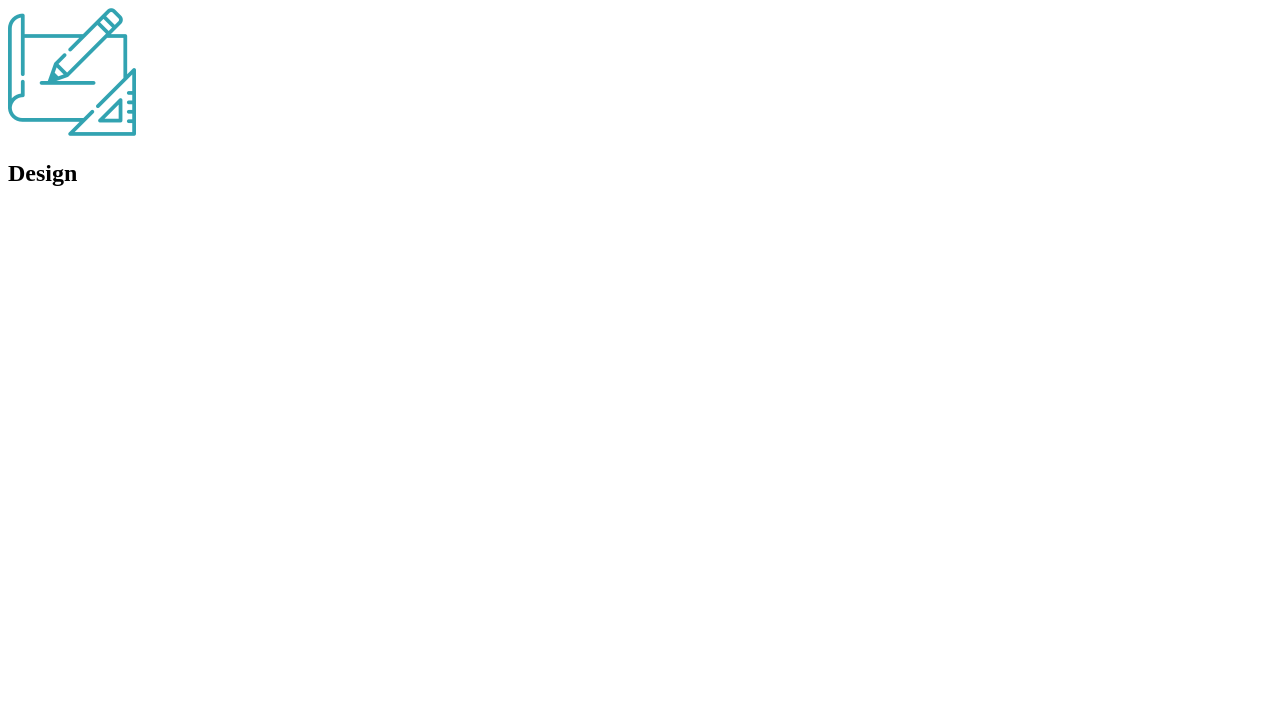
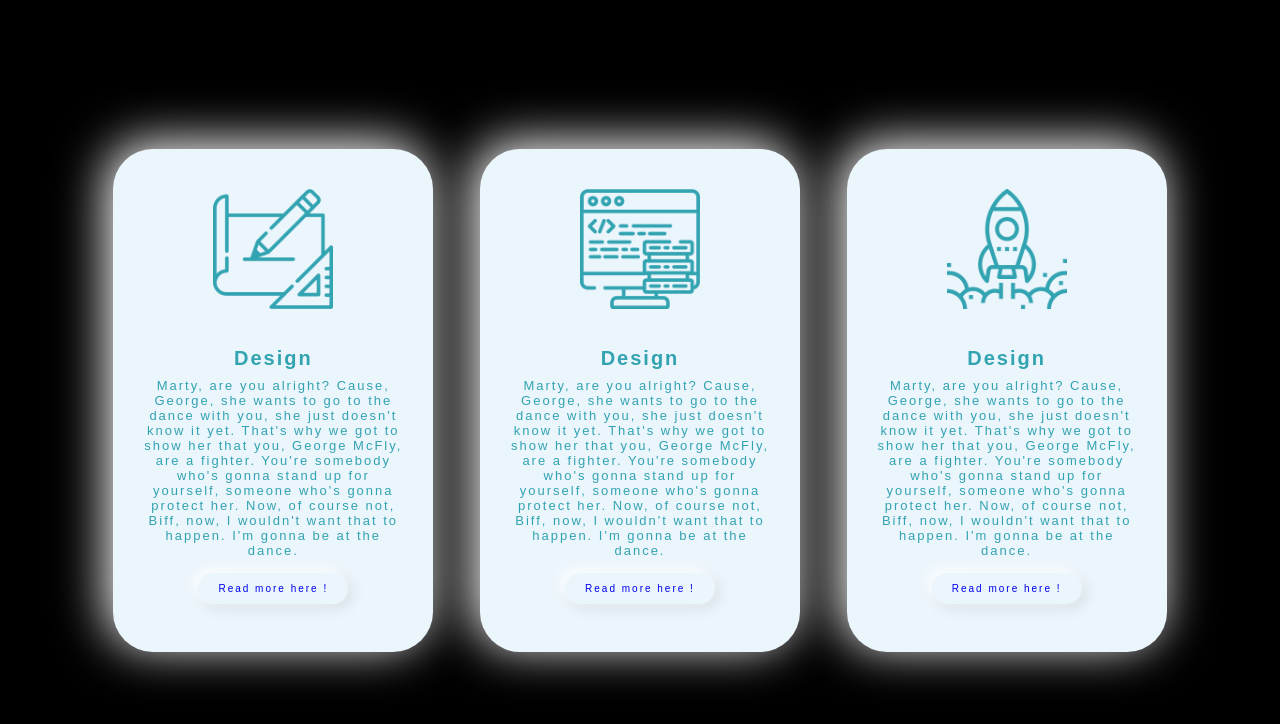
Before and after one commit to Jean-OIKONOMOU/cute_card_ui, a plain HTML site: page index.html in a window 1280 px wide. Drawn offline with Linux system fonts and the light colour scheme; a web font is replaced by a local one.

Commit message:
working steadily

```diff
--- a/index.html
+++ b/index.html
@@ -13,12 +13,45 @@
             <div class="imgBx">
                 <img src="img/design.png" alt="a beautiful design">
             </div>
+            <div class="contentBx">
+                <h2>Design</h2>
+                <p>Marty, are you alright? Cause, George, she wants to go to the dance with you,
+                    she just doesn't know it yet. That's why we got to show her that you, George McFly,
+                    are a fighter. You're somebody who's gonna stand up for yourself, someone who's gonna
+                    protect her. Now, of course not, Biff, now, I wouldn't want that to happen. I'm gonna be at the dance.</p>
+                <a href="#"><span>Read more here !</span></a>
+            </div>
+        </div>
+
+        <div class="card">
+            <div class="imgBx">
+                <img src="img/code.png" alt="a beautiful design">
+            </div>
+            <div class="contentBx">
+                <h2>Design</h2>
+                <p>Marty, are you alright? Cause, George, she wants to go to the dance with you,
+                    she just doesn't know it yet. That's why we got to show her that you, George McFly,
+                    are a fighter. You're somebody who's gonna stand up for yourself, someone who's gonna
+                    protect her. Now, of course not, Biff, now, I wouldn't want that to happen. I'm gonna be at the dance.</p>
+                <a href="#"><span>Read more here !</span></a>
+            </div>
+        </div>
+
+        <div class="card">
+            <div class="imgBx">
+                <img src="img/launch.png" alt="a beautiful design">
+            </div>
+            <div class="contentBx">
+                <h2>Design</h2>
+                <p>Marty, are you alright? Cause, George, she wants to go to the dance with you,
+                    she just doesn't know it yet. That's why we got to show her that you, George McFly,
+                    are a fighter. You're somebody who's gonna stand up for yourself, someone who's gonna
+                    protect her. Now, of course not, Biff, now, I wouldn't want that to happen. I'm gonna be at the dance.</p>
+                <a href="#"><span>Read more here !</span></a>
+            </div>
         </div>
     </div>
 
-    <div class="contentBx">
-        <h2>Design</h2>
-        <p></p>
-    </div>
+
 </body>
 </html>
--- a/style.css
+++ b/style.css
@@ -0,0 +1,100 @@
+@import url('https://font.googleapis.com/css?family=Poppins:400,500,600,700,800,900&display=swap');
+* {
+    box-sizing: border-box;
+    font-family: 'Poppins', sans-serif;
+    margin: 0;
+    padding: 0;
+}
+
+:root {
+    --background: #ebf5fc;
+    --fontc: #32a3b1;
+    --fullwidth: 100%;
+    font-size: 62.5%;
+}
+
+body {
+    display: flex;
+    justify-content: center;
+    align-items: center;
+    min-height: 100vh;
+    background-color: black;
+}
+
+.container {
+    position: relative;
+    display: flex;
+
+    justify-content: space-around;
+    align-items: center;
+    flex-wrap: wrap;
+    width: 110rem;
+    text-align: center;
+}
+
+.container .card {
+    transition: .2s ease-in-out;
+    display : flex;
+    flex-direction: column;
+    width: 32rem;
+    margin: 2rem;
+    padding: 4rem 3rem;
+    border-radius: 4rem;
+    background: var(--background);
+    box-shadow: -6px -6px 50px rgba(255,255,255,1),
+                6px 6px 5px rgba(0,0,0,.1);
+}
+
+.container .card:hover {
+    box-shadow: inset -6px -6px 10px rgba(255,255,255,.5),
+                inset 6px 6px 20px rgba(0,0,0,.05);
+    padding: 3.6rem 3rem;
+}
+
+.container .card .imgBx {
+    position: relative;
+}
+
+.container .card .imgBx img {
+    max-width: 12rem;
+}
+
+.container .card .contentBx {
+    position: relative;
+    margin-top: 2rem;
+    color: var(--fontc);
+    letter-spacing: .2rem;
+    padding: .8rem 0;
+}
+
+.container .card .contentBx p {
+    font-size: 1.3rem;
+
+}
+
+.container .card .contentBx h2 {
+    font-weight: 700;
+    letter-spacing: .2rem;
+    font-size: 2rem;
+    padding: .8rem 0;
+}
+
+.container .card .contentBx a {
+    display: inline-block;
+    padding: 1rem 2rem;
+    margin-top: 1.5rem;
+    border-radius: 4rem;
+    text-decoration: none;
+    box-shadow: -4px -4px 15px rgba(255,255,255,1),
+                4px 4px 15px rgba(0,0,0,.1);
+}
+
+.container .card .contentBx a:hover {
+    box-shadow: inset -4px -4px 10px rgba(255,255,255,.5),
+                inset 4px 4px 10px rgba(0,0,0,.1);
+}
+
+.container .card .contentBx a:hover span {
+    display: block;
+    transition: .8s ease-in-out;
+}
```
Also changed, not shown: 1 other file.
